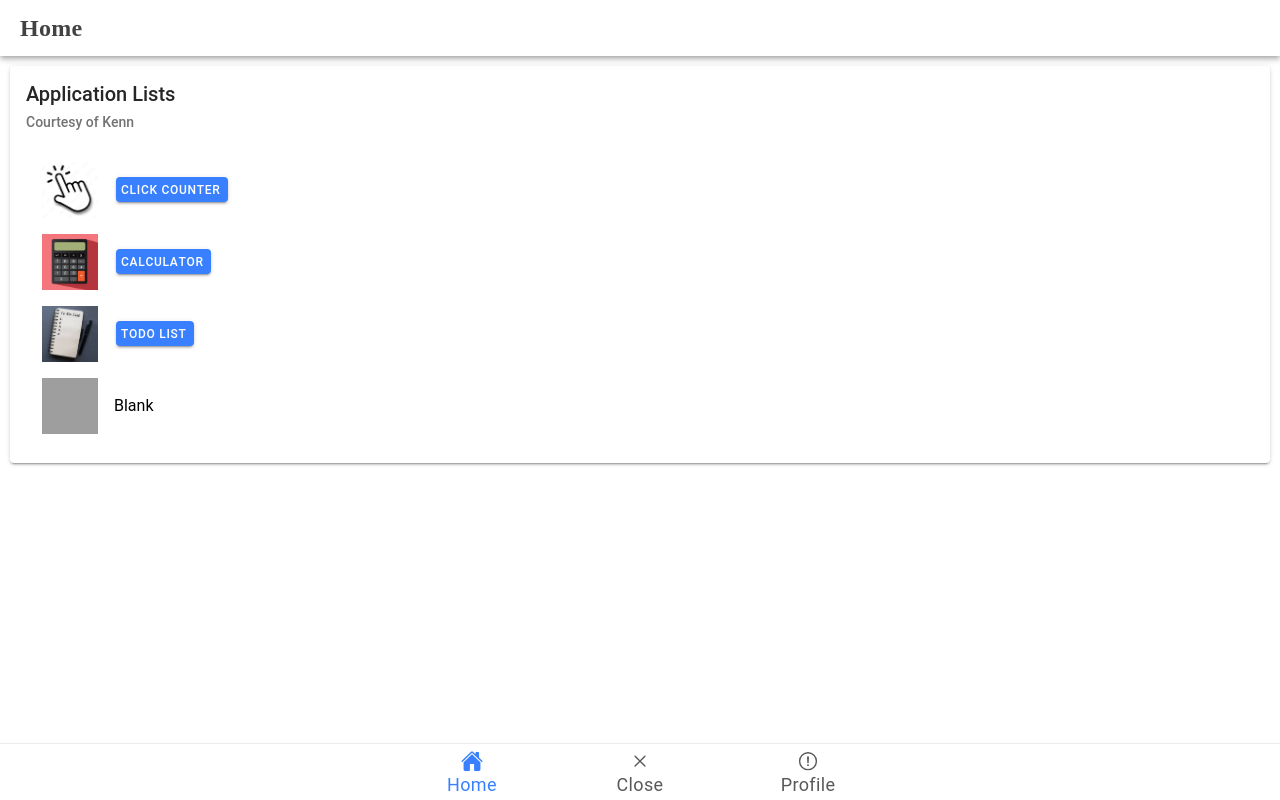
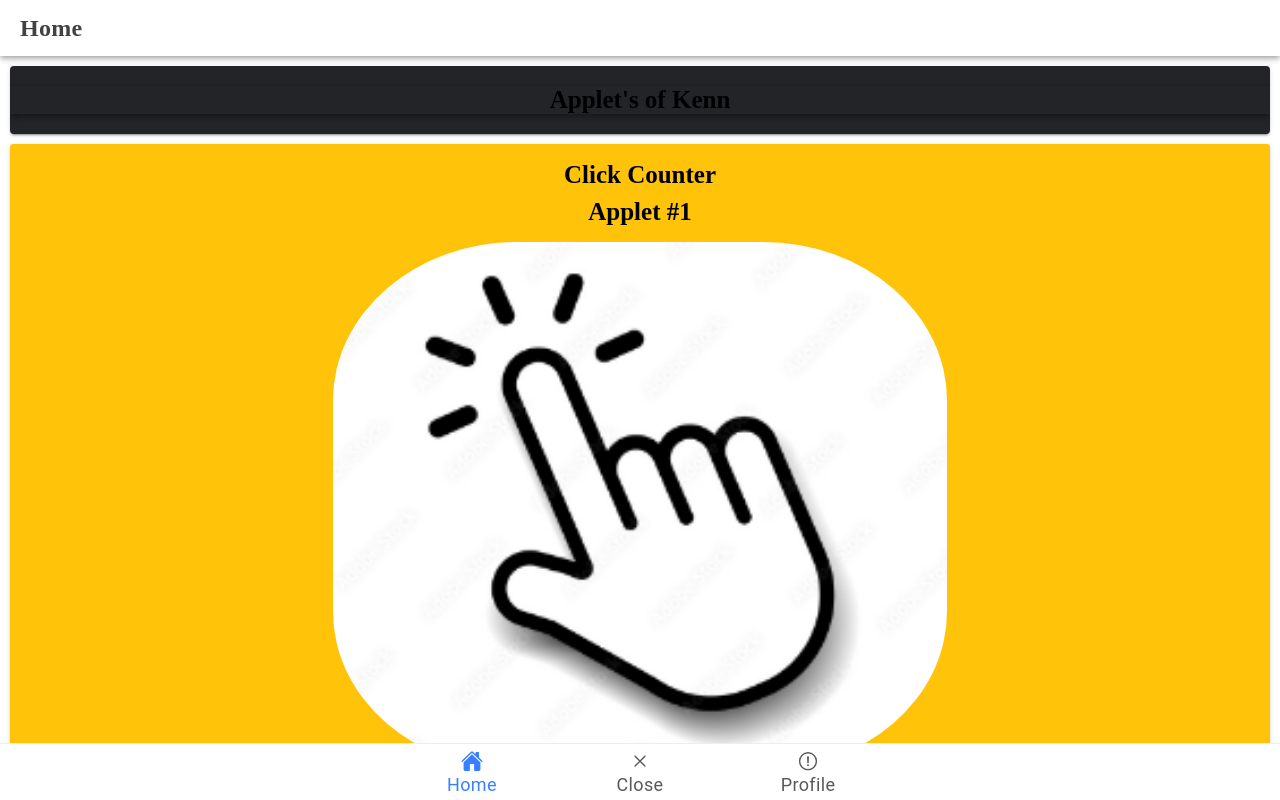
Before and after one commit to KennethLicuanan/ionic-t-licuanan, a React (Vite) app: page /Home in a window 1280 px wide. Built offline with nearby package versions, Linux system fonts and the light colour scheme; grey boxes are pictures that could not be loaded.

Commit message:
added css styles on home.tsx

```diff
--- a/src/pages/Calculator.tsx
+++ b/src/pages/Calculator.tsx
@@ -33,7 +33,6 @@ const Calculator: React.FC = () => {
             <IonTitle>Calculator</IonTitle>
           </IonToolbar>
         </IonHeader>
-
         <IonButtons slot="start">
           <IonBackButton defaultHref="/" />
         </IonButtons>
--- a/src/pages/Home.css
+++ b/src/pages/Home.css
@@ -1,12 +1,31 @@
 /* styles.css */
-.welcome {
-    font-size: 30px;
+.click-header {
+  font-size: 25px;
+  font-family: cursive;
+  color: rgb(0, 0, 0);
+  font-weight: bold;
+  text-align: center;
+  margin-top: 20px;
+  margin-bottom: 20px;
+}
+.click-title {
+    font-size: 25px;
     font-family: cursive;
-    color: rgb(4, 4, 7);
+    color: rgb(255, 255, 255);
     font-weight: bold;
     text-align: center;
-    margin-top: 20px;
   }
 .home {
     font-family: cursive;
 }
+
+.img-click-container {
+  display: flex;
+  justify-content: center;
+  align-items: center;
+}
+
+.img-click {
+  border-radius: 30%;
+  width: 50%;
+}
--- a/src/pages/Home.tsx
+++ b/src/pages/Home.tsx
@@ -23,48 +23,40 @@ const Home: React.FC = () => {
         </IonToolbar>
       </IonHeader>
       <IonContent fullscreen>
-        <IonHeader collapse="condense">
-          <IonToolbar>
-            <IonTitle size="large">Home</IonTitle>
-          </IonToolbar>
-        </IonHeader>
-        <IonCard>
+
+    <IonCard color={'dark'}>
+      <IonHeader className='click-header'>Applet's of Kenn</IonHeader>
+      </IonCard>
+    <IonCard color={'warning'} href='/ClickCounter'>
       <IonCardHeader>
-        <IonCardTitle>Application Lists</IonCardTitle>
-        <IonCardSubtitle>Courtesy of Kenn</IonCardSubtitle>
+        <IonCardTitle className='click-title'>Click Counter</IonCardTitle>
+          <IonCardSubtitle className='click-title'>Applet #1</IonCardSubtitle><br />
+        <div className='img-click-container'>
+          <img src="../src/assets/img/click.png" alt="Click logo" className='img-click'/>
+            </div>
       </IonCardHeader>
-      <IonCardContent>
-        <IonList>
-          <IonItem>
-            <IonThumbnail slot="start">
-              <img alt="Click Logo" src="../src/assets/img/click.png" />
-            </IonThumbnail>
-            <IonButton href='/ClickCounter'>Click Counter</IonButton>
-          </IonItem>
+    </IonCard>
 
-          <IonItem>
-            <IonThumbnail slot="start">
-              <img alt="Calculator Logo" src="../src/assets/img/calculator.png" />
-            </IonThumbnail>
-            <IonButton href='/Calculator'>Calculator</IonButton>
-          </IonItem>
+    <IonCard color={'tertiary'} href='/Calculator'>
+      <IonCardHeader>
+        <IonCardTitle className='click-title'>Calculator</IonCardTitle>
+          <IonCardSubtitle className='click-title'>Applet #2</IonCardSubtitle><br />
+        <div className='img-click-container'>
+          <img src="../src/assets/img/calculator.png" alt="Click logo" className='img-click'/>
+            </div>
+      </IonCardHeader>
+    </IonCard>
 
-          <IonItem>
-            <IonThumbnail slot="start">
-              <img alt="Silhouette of mountains" src="../src/assets/img/TodoList.PNG" />
-            </IonThumbnail>
-            <IonButton href='/TodoList'>Todo List</IonButton>
-          </IonItem>
+    <IonCard color={'danger'} href='/TodoList'>
+      <IonCardHeader>
+        <IonCardTitle className='click-title'>Todo List</IonCardTitle>
+          <IonCardSubtitle className='click-title'>Applet #3</IonCardSubtitle><br />
+        <div className='img-click-container'>
+          <img src="../src/assets/img/TodoList.PNG" alt="Click logo" className='img-click'/>
+            </div>
+      </IonCardHeader>
+    </IonCard>
 
-          <IonItem lines="none">
-            <IonThumbnail slot="start">
-              <img alt="Silhouette of mountains" src="https://ionicframework.com/docs/img/demos/thumbnail.svg" />
-            </IonThumbnail>
-            <IonLabel>Blank</IonLabel>
-          </IonItem>
-        </IonList>
-      </IonCardContent>
-    </IonCard>
       </IonContent>
     </IonPage>
   );
--- a/src/pages/TodoList.tsx
+++ b/src/pages/TodoList.tsx
@@ -52,7 +52,7 @@ const Home: React.FC = () => {
   return (
     <IonPage>
       <IonHeader>
-        <IonToolbar color="primary">
+        <IonToolbar>
           <IonTitle class='home'>Todo List</IonTitle>
         </IonToolbar>
       </IonHeader>
```
